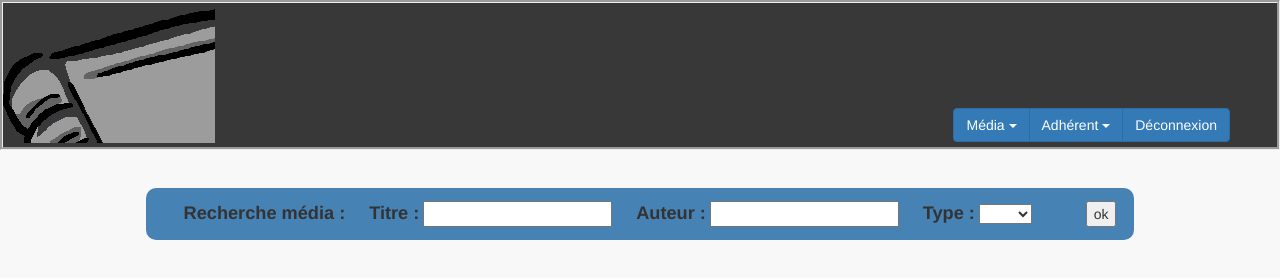
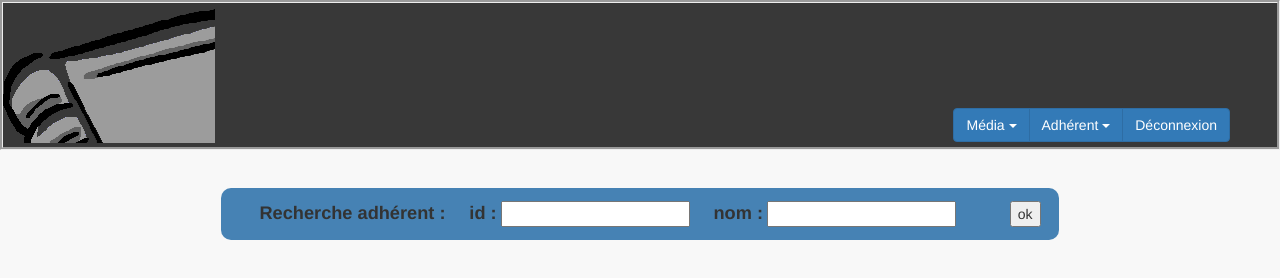
Before and after one commit to AdrienQuerol/MediaticSMAC, a plain HTML site: page maquette/resultat_adherent.html in a window 1280 px wide. Drawn offline with nearby package versions, Linux system fonts and the light colour scheme.

Commit message:
modif reslutat adherent (oublie de faire add)

```diff
--- a/maquette/resultat_adherent.html
+++ b/maquette/resultat_adherent.html
@@ -53,15 +53,10 @@
 	<section class="container">
 		<form class="search">
 			<div class="search">
-				<label class="search" for="Recherche">Recherche m&eacutedia </label>
-				 <label class="search" for="title">Titre</label> <input  type="text" name="title" id="title">
-					<label class="search" for="autor">Auteur</label> <input  type="text" name="autor"id="autor">
-					<label class="search" for="type"> Type</label> <select name="Type" id="type">
-					<option value=""></option>
-					<option value="CD">CD</option>
-					<option value="livre">Livre</option>
-					<option value="DVD">DVD</option>
-				</select>
+				<label class="search" for="Recherche">Recherche adhérent </label>
+				 <label class="search" for="id">id</label> <input  type="text" name="title" id="identifiant">
+					<label class="search" for="autor">nom</label> <input  type="text" name="nom"id="nom">
+
 				<button class="pos" type=" button" id="rechercher">ok</button>
 			</div>
 		</form>
```
